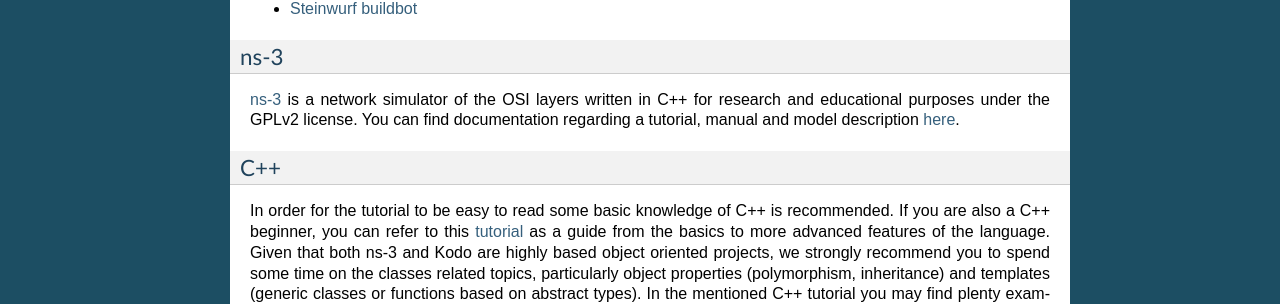
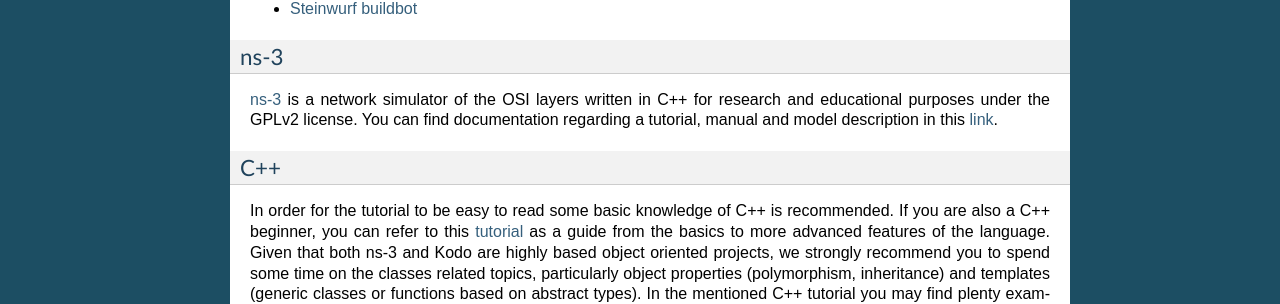
Before and after one commit to steinwurf/kodo-ns3-examples, a Sphinx documentation site: the page built from docs/before_you_start.rst, in a window 1280 px wide. Shown: the part 916-1220 px from the top of the page. Built offline with Sphinx 7.4.7, drawn with Linux system fonts in a browser that asks for light colours; formulas are drawn with MathJax 3.

Commit message:
Correct another duplicate

```diff
--- a/docs/before_you_start.rst
+++ b/docs/before_you_start.rst
@@ -61,7 +61,7 @@
 `ns-3 <http://www.nsnam.org/>`_ is a network simulator of the OSI layers
 written in C++ for research and educational purposes under the GPLv2 license.
 You can find documentation regarding a tutorial, manual and model description
-`here <http://www.nsnam.org/documentation/>`_.
+in this `link <http://www.nsnam.org/documentation/>`_.
 
 C++
 ^^^
```
